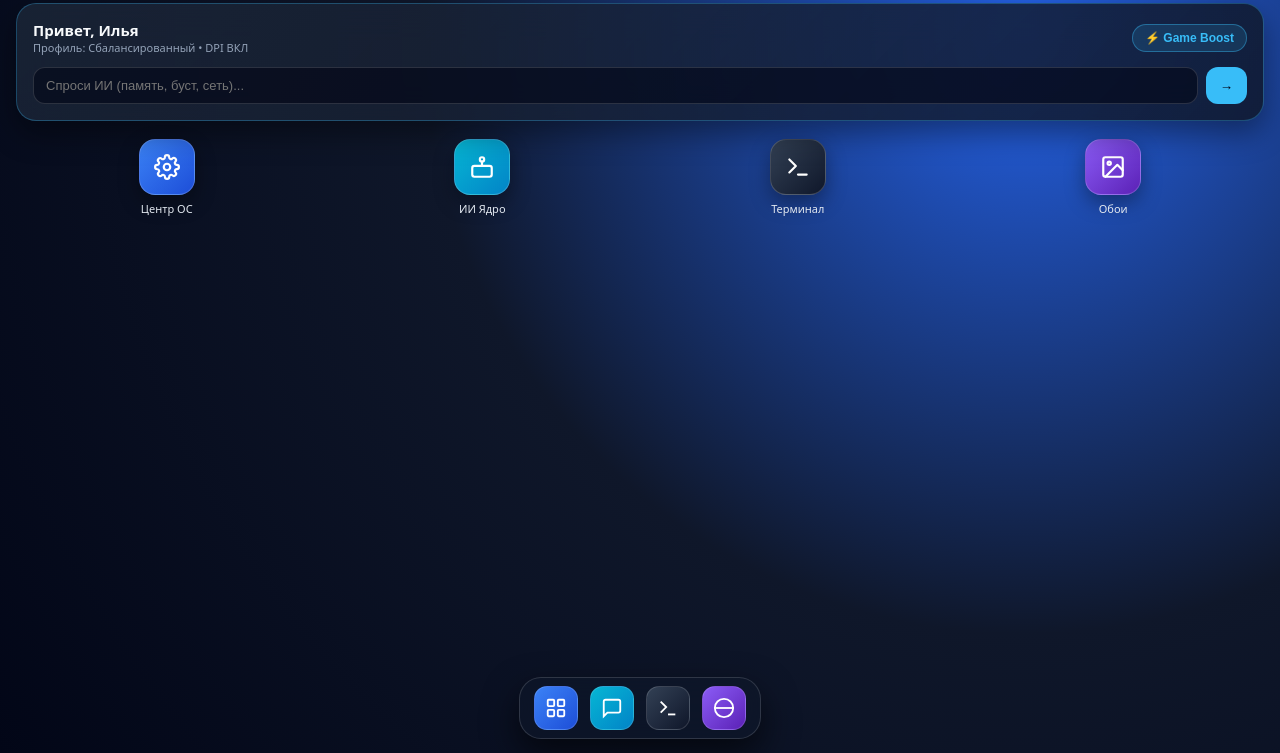
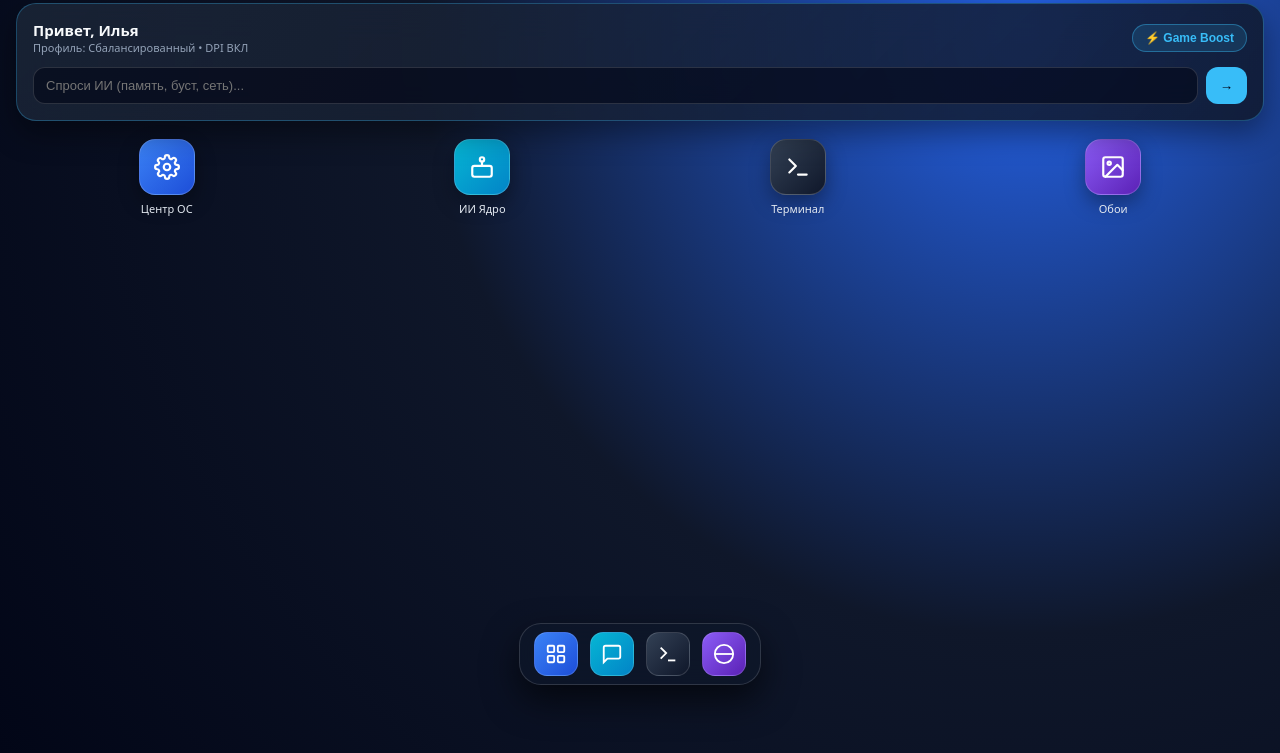
Before and after one commit to ilooo1/os, a plain HTML site: page desktop.html in a window 1280 px wide. Shown: the part 47-800 px from the top of the page. Drawn offline with Linux system fonts and the light colour scheme.

Commit message:
Update desktop.html

```diff
--- a/desktop.html
+++ b/desktop.html
@@ -28,7 +28,7 @@
   .g1 { background: linear-gradient(135deg, #3b82f6, #1d4ed8); } .g2 { background: linear-gradient(135deg, #06b6d4, #0284c7); }
   .g3 { background: linear-gradient(135deg, #8b5cf6, #5b21b6); } .g4 { background: linear-gradient(135deg, #334155, #0f172a); }
   .app span { font-size: 11px; color: #e2e8f0; font-weight: 500; }
-  .dock-wrap { padding: 10px 14px 14px; display: flex; justify-content: center; }
+  .dock-wrap { padding: 10px 14px 68px; display: flex; justify-content: center; }
   .dock { display: flex; align-items: center; gap: 12px; padding: 8px 14px; border-radius: 22px; box-shadow: 0 15px 35px rgba(0,0,0,0.6); }
   .d-btn { width: 44px; height: 44px; border-radius: 13px; display: flex; align-items: center; justify-content: center; border: 1px solid rgba(255,255,255,0.15); }
   .d-btn svg { width: 22px; height: 22px; stroke: #fff; fill: none; stroke-width: 2; }
```
